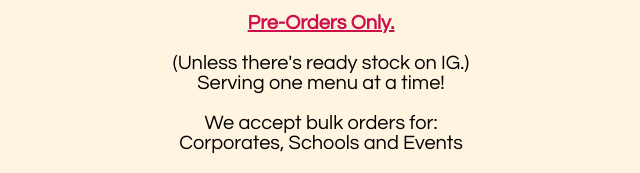
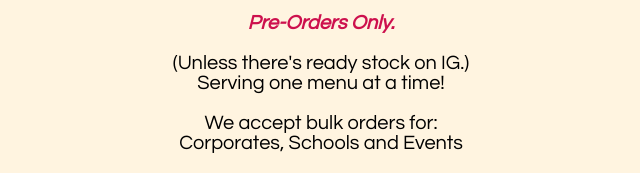
Before and after one commit to b-wid/numami.id, a plain HTML site: page index.html in a window 1280 px wide. Shown: the part 316-489 px from the top of the page, 319-959 px from the left. Drawn offline with Linux system fonts and the light colour scheme.

Commit message:
Update index.html

```diff
--- a/index.html
+++ b/index.html
@@ -39,7 +39,7 @@
     <div class="middle-container">
         <a id="order-section"><img src="images/Numami 4 - Shape - Orange.png" height="50"></a>
         <h1>Order</h1>
-        <h2><u>Pre-Orders Only.</u></h2><p>(Unless there's ready stock on IG.)<br>Serving one menu at a time!<br><br>
+        <h2><em>Pre-Orders Only.</em></h2><p>(Unless there's ready stock on IG.)<br>Serving one menu at a time!<br><br>
             We accept bulk orders for:<br>Corporates, Schools and Events<br><br>Min. Order 1 pax.</p><br>
         <a class="btn" href="https://api.whatsapp.com/send?phone=628881770246&text=Hello!%20%F0%9F%98%8A%F0%9F%8C%9F%0A%0AThank%20you%20for%20taking%20an%20interest%20in%20NUMAMI%27s%20Meal%20Boxes.%0A%0A%F0%9F%9B%92%20To%20Make%20Your%20Order%20-%0Ahttps%3A%2F%2Fnumamiid.take.app%2F%0A(Delivery%20fee%20will%20be%20quoted%20after%20we%20receive%20your%20order.)%0A%0ANUMAMI%20also%20offers%20meal%20box%20catering%20for%3A%0ACorporate%2C%20School%20and%20other%20Events.%0A%E2%80%A2%20Minimum%20order%201%20pax%0A%E2%80%A2%20Special%20price%20for%20orders%2010%2B%20pax%0A%0A%F0%9F%9A%9A%20Delivery%20%2F%20Pick-Up%3A%20Meruya%2C%C2%A0Jakarta%C2%A0Barat">
             WhatsApp Orders</a>
```
